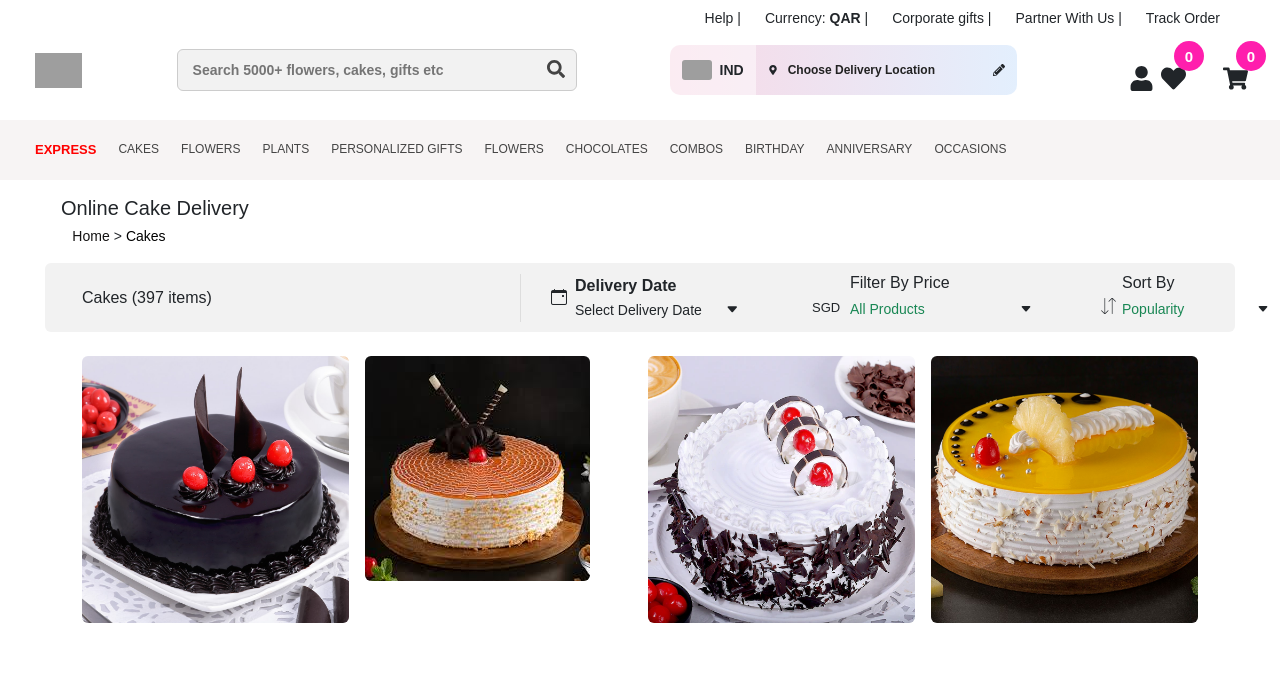
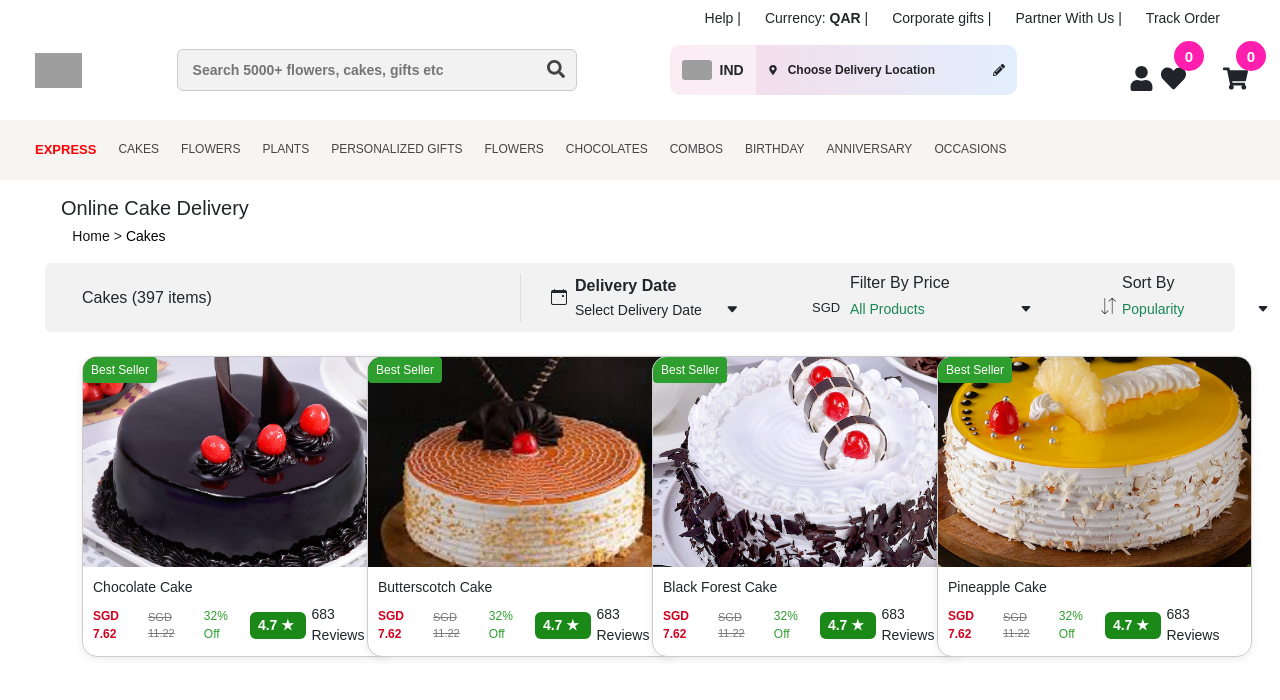
Before and after one commit to Savitha1125/cake-projects, a React (Vite) app: page /cakes in a window 1280 px wide. Shown: the top 700 px of the page. Built offline with nearby package versions, Linux system fonts and the light colour scheme; grey boxes are pictures that could not be loaded.

Commit message:
initialize the code

```diff
--- a/src/Cakes.jsx
+++ b/src/Cakes.jsx
@@ -126,17 +126,35 @@ const images = imageData.map((img) => ({
         </div>
         </div>
         )}
-    {/* CAKES IMAGES */}
-<div className="container py-4">
-  <div className="row g-3">
-    {images.map((img, idx) => (
-      <div className="col-6 col-sm-4 col-md-3 col-lg-3" key={idx}>
-        <img src={img.url} alt={img.alt} className="img-fluid rounded" />
+      <div className="container py-4">
+  <div className="row g-4">
+    {images.map((item, i) => (
+      <div className="col-6 col-sm-6 col-md-4 col-lg-3" key={i}>
+        <div className="cake-card">
+          <span className="badge-seller">Best Seller</span>
+
+          <div className="cake-img-wrap">
+            <img src={item.url} alt={item.alt} />
+          </div>
+
+          <div className="cake-body">
+            <p className="cake-name">{item.alt}</p>
+
+            <div className="price-row">
+              <span className="new-price">SGD 7.62</span>
+              <span className="old-price">SGD 11.22</span>
+              <span className="off">32% Off</span>
+              <span className="rating">4.7 ★</span>
+              <small className="review-text">683 Reviews</small>
+            </div>
+          </div>
+        </div>
       </div>
     ))}
   </div>
 </div>
 
+
     </>
   );
 }
--- a/src/Header.jsx
+++ b/src/Header.jsx
@@ -234,7 +234,7 @@ export default function Header() {
           <div className="tooltip-user-box">
           <h4>Welcome</h4>
           <p className="order">To access account and manage orders</p>
-          <button className="btn btn-outline-dark px-2 py-1">Signup/Login</button>
+          <button className="btn btn-outline-dark px-2 py-1 tooltip-login-btn">Signup/Login</button>
           <p className="show">
           My Winni<br />
           My Orders<br />
--- a/src/cakes.css
+++ b/src/cakes.css
@@ -308,10 +308,95 @@ body {
     font-size: 14px;      /* optional: make calendar text smaller */
   }
 }
+.btn-outline-dark:hover,
+.btn-outline-dark:focus {
+  border: none !important;
+  box-shadow: none !important;
+}
 
-/* CAKES */
-.cake-img1 {
-  height: 350px;
-  object-fit: cover;
-  border-radius: 8px;
+.cake-card {
+  background: #fff;
+  border-radius: 10px;
+  box-shadow: 0 2px 8px rgba(0,0,0,0.08);
+  overflow: hidden;
+  position: relative;
 }
+
+.badge-seller {
+  position: absolute;
+  top: 0px;
+  left: 0px;
+  background: #2e9e2e;
+  color: #fff;
+  font-size: 12px;
+  padding: 4px 8px;
+  border-radius: 4px;
+  z-index: 2;
+}
+
+.cake-img-wrap {
+  width: 100%;
+  height: 210px;          /* 🔑 same size */
+  overflow: hidden;
+}
+
+.cake-img-wrap img {
+  width: 100%;
+  height: 100%;
+  object-fit: cover;     /* 🔑 crop + fit */
+}
+
+.cake-body {
+  padding: 10px;
+}
+
+.cake-name {
+  font-size: 14px;
+  font-weight: 500;
+  margin-bottom: 6px;
+}
+
+.price-row {
+  display: flex;
+  gap: 6px;
+  align-items: center;
+}
+
+.new-price {
+  font-weight: 700;
+}
+
+.old-price {
+  text-decoration: line-through;
+  color: #999;
+  font-size: 12px;
+}
+
+.off {
+  color: #2e9e2e;
+  font-size: 12px;
+}
+
+.rating-row {
+  display: flex;
+  gap: 6px;
+  align-items: center;
+  margin-top: 6px;
+}
+
+.rating {
+  background: #2e9e2e;
+  color: #fff;
+  font-size: 12px;
+  padding: 1px 6px;
+  border-radius: 4px;
+  width: 20%;
+}
+
+
+/* Mobile */
+@media (max-width: 576px) {
+  .cake-img-wrap {
+    height: 170px;
+  }
+}
--- a/src/index.css
+++ b/src/index.css
@@ -717,19 +717,22 @@ body {
   position: absolute;
   bottom: 65px;
 }
-.btn-outline-dark{
-  position: absolute;
-  font-size: 13px;
-  top: 75px;
-  width:39%;
-  color: rgb(236, 89, 155) !important;
-  border-radius: 0%;
+/* Tooltip button ONLY */
+.tooltip-login-btn {
+  position: static !important;     /* absolute remove */
+  width: 40%;
+  font-size: 12px;
+
+  color:rgb(236, 89, 155) !important;       /* black normal */
+  border: 1px solid #212529 !important;
+  background-color: transparent !important;
 }
-.btn-outline-dark:hover {
-  background-color: transparent !important;
-  border-color: #212529 !important;
+
+/* Hover */
+.tooltip-login-btn:hover {
   color: rgb(236, 89, 155) !important;
 }
+
 .show{
   position: absolute;
   top: 52%;
```
